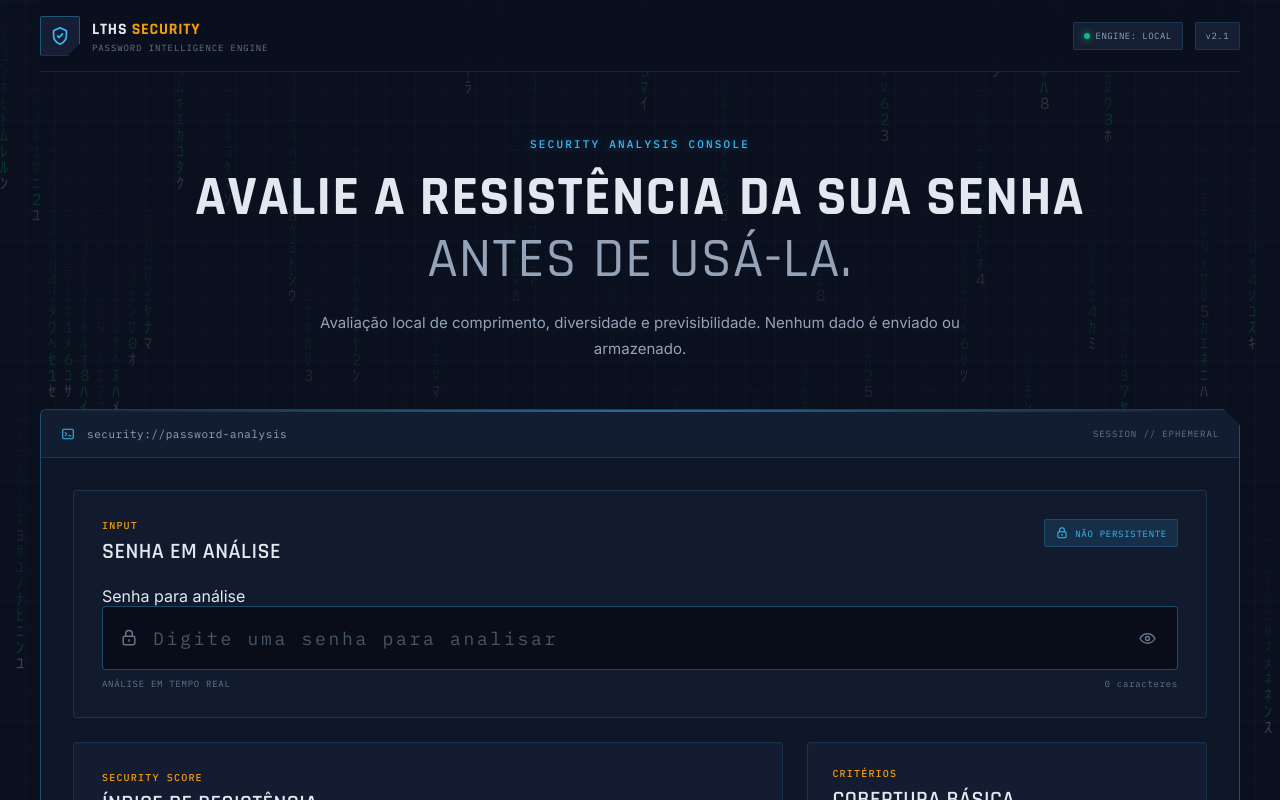
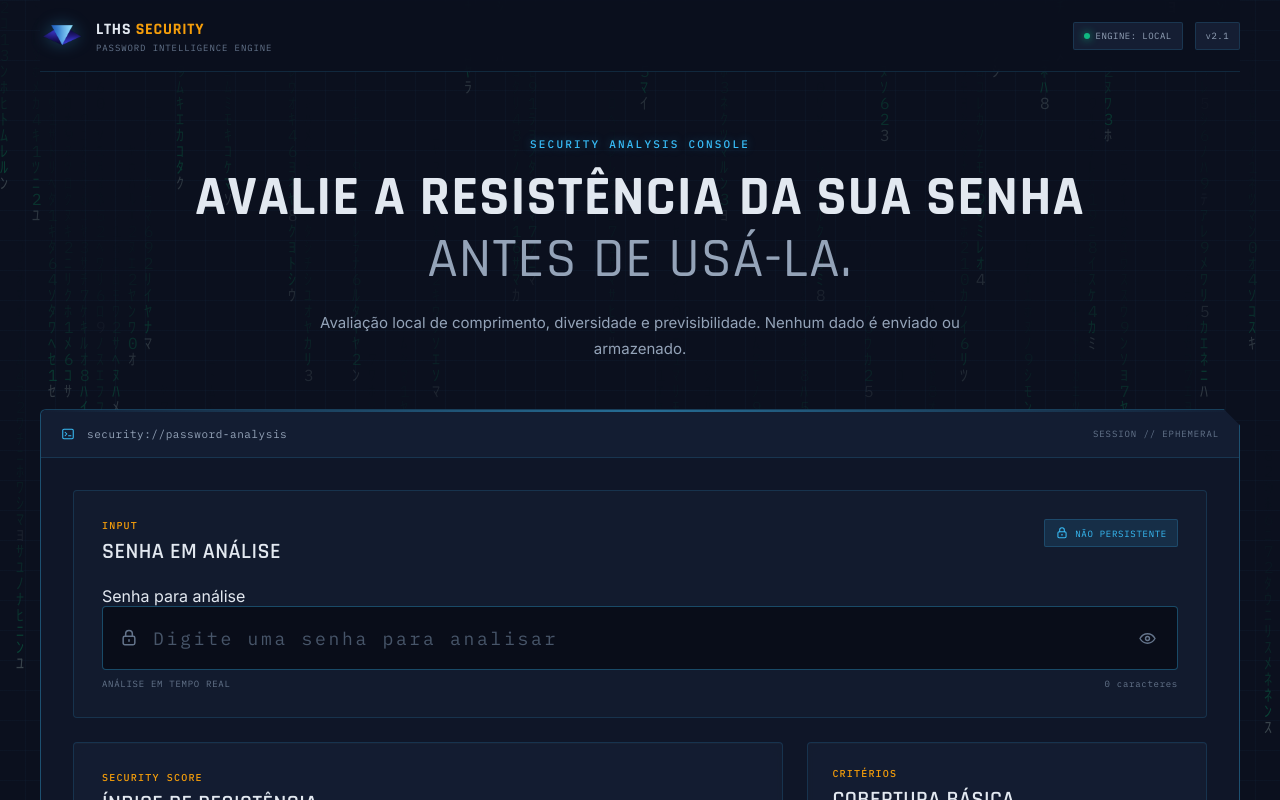
Before and after one commit to elizianeandreia/forca_senha, a React (Vite) app: page / in a window 1280 px wide. Shown: the top 800 px of the page. Built offline with nearby package versions, Linux system fonts and the light colour scheme.

Commit message:
colocando ícone

```diff
--- a/src/App.jsx
+++ b/src/App.jsx
@@ -8,6 +8,7 @@ import Recommendations from './components/Recommendations.jsx'
 import Icon from './components/Icon.jsx'
 import MatrixRain from './components/MatrixRain.jsx'
 import { analyzePassword } from './utils/analyzePassword.js'
+import logoLths from './imagem/logo2026.png'
 
 export default function App() {
   const [password, setPassword] = useState('')
@@ -26,7 +27,7 @@ export default function App() {
       <header className="topbar">
         <a className="product-brand" href="#top" aria-label="Password Intelligence, início">
           <span className="product-mark">
-            <Icon name="shield" size={22} />
+            <img src={logoLths} alt="LTHS Tecnologia" />
           </span>
           <span className="product-name">
             <strong>LTHS <em>SECURITY</em></strong>
--- a/src/styles.css
+++ b/src/styles.css
@@ -120,15 +120,18 @@ button:focus-visible, input:focus-visible, a:focus-visible {
 }
 
 .product-mark {
-  width: 40px;
-  height: 40px;
+  width: 44px;
+  height: 44px;
   display: grid;
   place-items: center;
-  border: 1px solid var(--border-strong);
-  border-radius: 2px;
-  color: var(--accent);
-  background: var(--surface-solid);
-  clip-path: polygon(0 0, 100% 0, 100% 70%, 70% 100%, 0 100%);
+  flex-shrink: 0;
+}
+
+.product-mark img {
+  width: 100%;
+  height: 100%;
+  object-fit: contain;
+  filter: drop-shadow(0 0 8px var(--accent-glow));
 }
 
 .product-name strong {
```
Also changed, not shown: src/imagem/logo2026.png (added).
